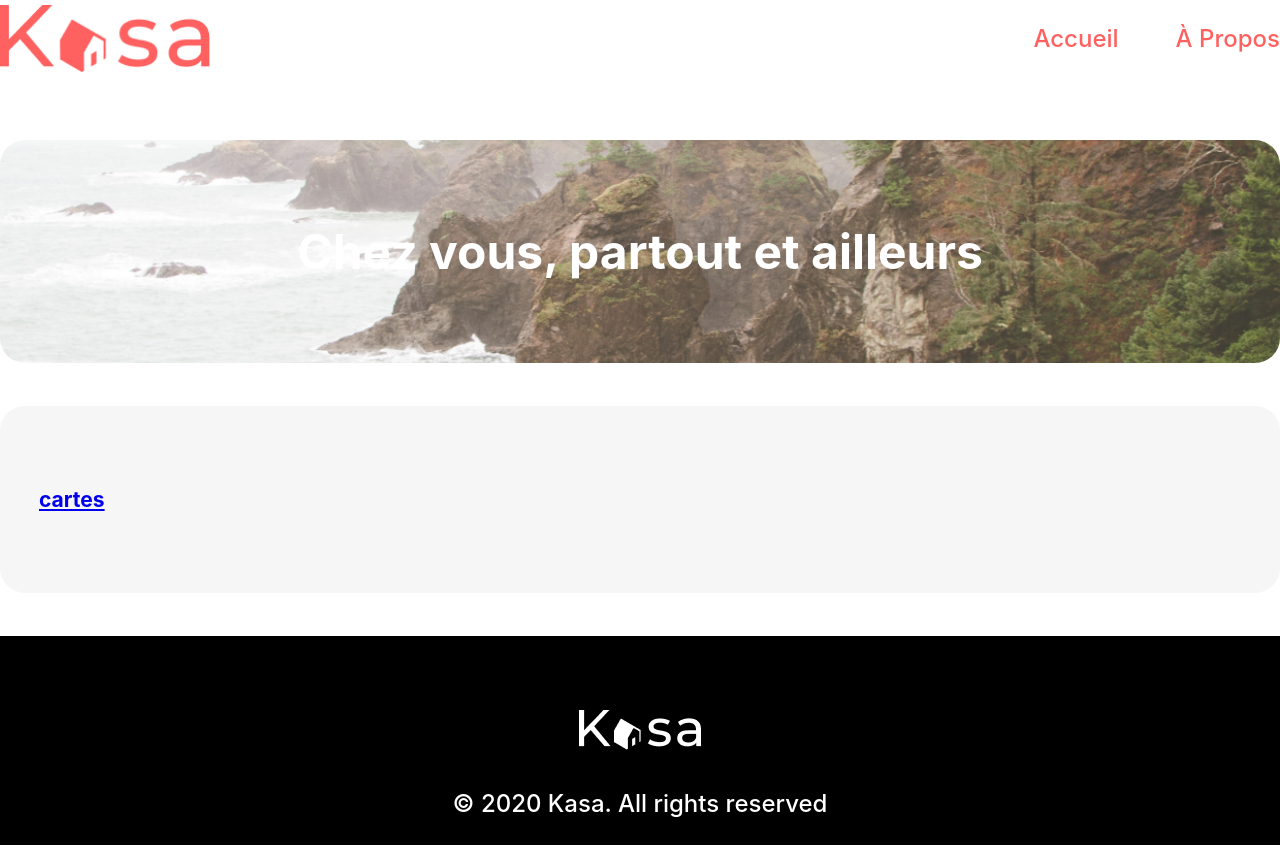
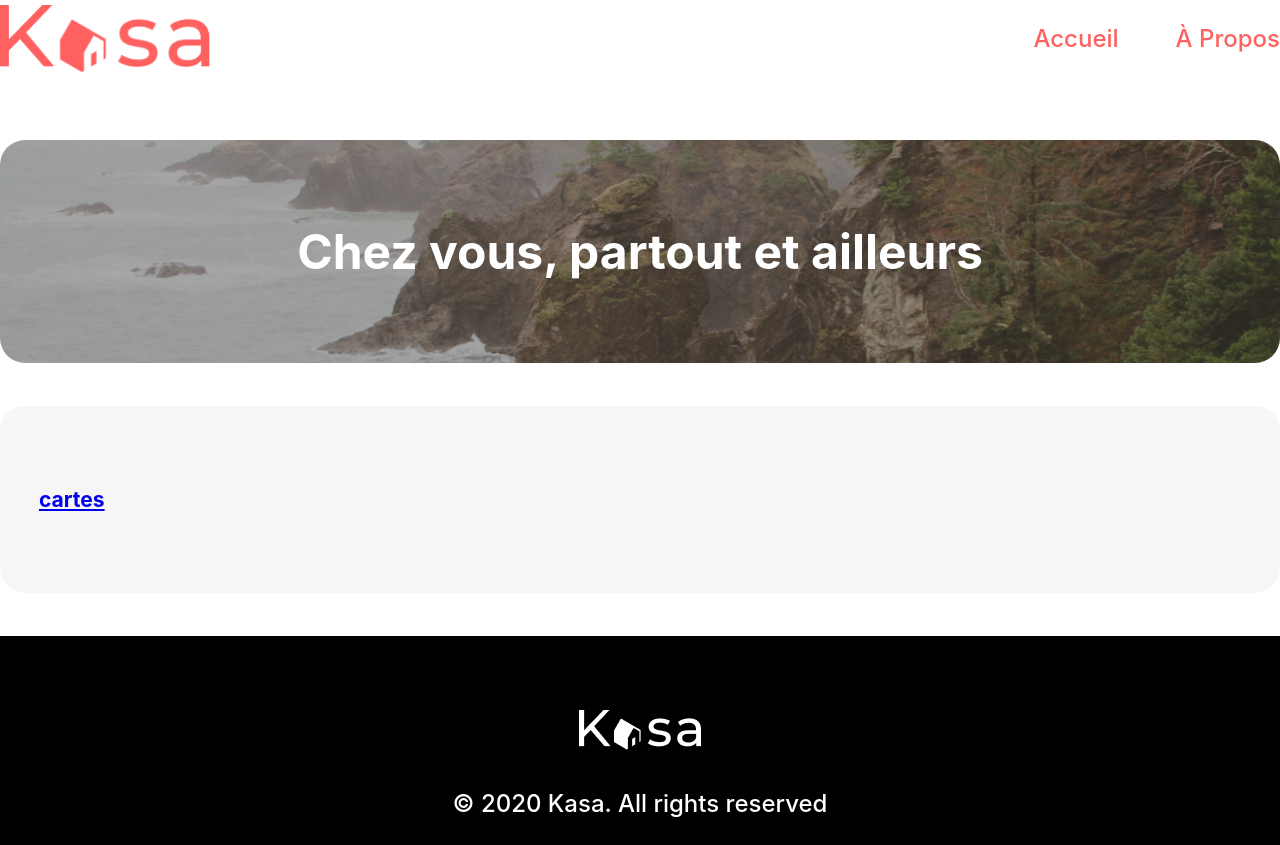
Before and after one commit to SamySIDHOUM/Kasa, a React (Create React App) app: page / in a window 1280 px wide. Built offline with nearby package versions, Linux system fonts and the light colour scheme.

Commit message:
Ajout de filter a img-banner

```diff
--- a/src/styles/_banner.scss
+++ b/src/styles/_banner.scss
@@ -17,5 +17,6 @@
         object-fit: cover;
         border-radius: 25px;
         height: 223px;
+        filter: brightness(65%);
       }
   }
```
